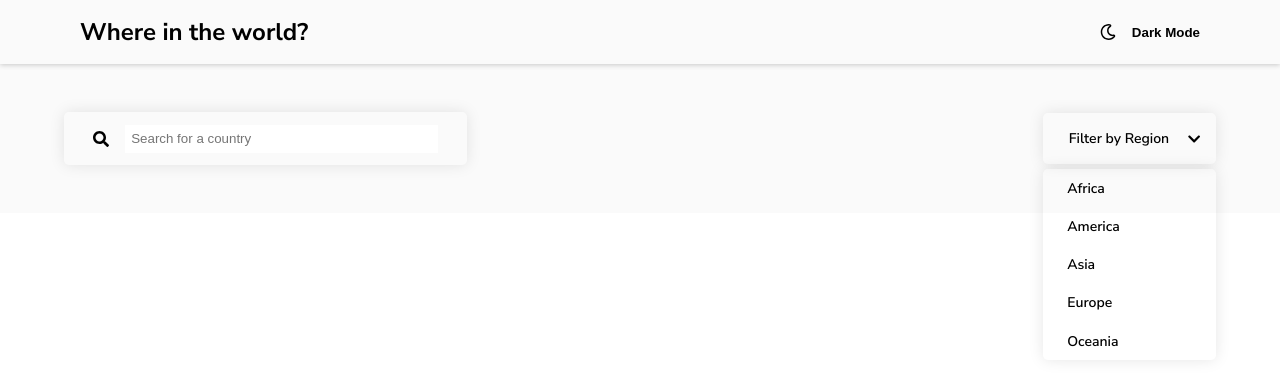
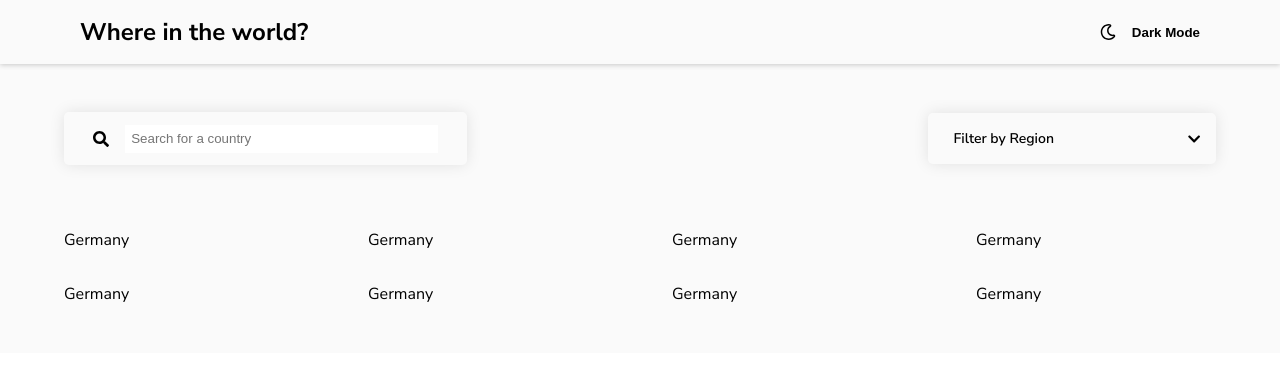
Before and after one commit to akaahl/countries-api, a React (Create React App) app: page / in a window 1280 px wide. Shown: the top 386 px of the page. Built offline with nearby package versions, Linux system fonts and the light colour scheme; no server answers.

Commit message:
Added Countries component

```diff
--- a/src/App.js
+++ b/src/App.js
@@ -1,13 +1,16 @@
+import { useState } from "react";
 import GlobalStyles from "./globalStyles";
 import Header from "./components/Header";
 import MainContent from "./components/MainContent";
+import Countries from "./components/Countries";
 
 function App() {
+  const [selected, setSelected] = useState("");
   return (
     <div className="App">
       <GlobalStyles />
       <Header />
-      <MainContent />
+      <MainContent selected={selected} setSelected={setSelected} />
     </div>
   );
 }
--- /dev/null
+++ b/src/components/Countries.js
@@ -0,0 +1,34 @@
+import styled from "styled-components";
+import { useEffect } from "react";
+
+const Countries = () => {
+  const apiUrl = "https://restcountries.eu/rest/v2/all";
+
+  useEffect(() => {
+    fetch(apiUrl)
+      .then((res) => res.json())
+      .then((data) => console.log(data));
+  }, []);
+  return (
+    <StyledContainer>
+      <p>Germany</p>
+      <p>Germany</p>
+      <p>Germany</p>
+      <p>Germany</p>
+      <p>Germany</p>
+      <p>Germany</p>
+      <p>Germany</p>
+      <p>Germany</p>
+    </StyledContainer>
+  );
+};
+
+const StyledContainer = styled.div`
+  width: 100%;
+  margin-top: 4rem;
+  display: grid;
+  grid-template-columns: repeat(4, 1fr);
+  grid-gap: 2rem 4rem;
+`;
+
+export default Countries;
--- a/src/components/MainContent.js
+++ b/src/components/MainContent.js
@@ -1,10 +1,24 @@
+import { useState } from "react";
 import styled from "styled-components";
 import { FontAwesomeIcon } from "@fortawesome/react-fontawesome";
 import { faSearch, faChevronDown } from "@fortawesome/free-solid-svg-icons";
+import Countries from "./Countries";
 
-const MainContent = () => {
+const MainContent = ({ selected, setSelected }) => {
+  const [isActive, setIsActive] = useState(false);
+
+  const selectOption = (e) => {
+    setSelected(e.target.textContent);
+  };
+
   return (
-    <StyledMain>
+    <StyledMain
+      onClick={(e) => {
+        if (!e.target.classList.contains("placeholder")) {
+          setIsActive(false);
+        }
+      }}
+    >
       <form className="searh-form">
         <div className="search-container">
           <FontAwesomeIcon icon={faSearch} />
@@ -12,19 +26,34 @@ const MainContent = () => {
         </div>
 
         <div className="custom-select-menu">
-          <div className="placeholder">
-            Filter by Region <FontAwesomeIcon icon={faChevronDown} />
+          <div className="placeholder" onClick={() => setIsActive(!isActive)}>
+            {!selected ? "Filter by Region" : selected}{" "}
+            <FontAwesomeIcon icon={faChevronDown} />
           </div>
 
-          <div className="options">
-            <div className="option">Africa</div>
-            <div className="option">America</div>
-            <div className="option">Asia</div>
-            <div className="option">Europe</div>
-            <div className="option">Oceania</div>
-          </div>
+          {isActive && (
+            <div className="options">
+              <div className="option" onClick={selectOption}>
+                Africa
+              </div>
+              <div className="option" onClick={selectOption}>
+                America
+              </div>
+              <div className="option" onClick={selectOption}>
+                Asia
+              </div>
+              <div className="option" onClick={selectOption}>
+                Europe
+              </div>
+              <div className="option" onClick={selectOption}>
+                Oceania
+              </div>
+            </div>
+          )}
         </div>
       </form>
+
+      <Countries />
     </StyledMain>
   );
 };
@@ -58,8 +87,8 @@ const StyledMain = styled.main`
     }
 
     .custom-select-menu {
-      padding: 1rem;
-      width: 15%;
+      /* padding: 1rem; */
+      width: 25%;
       border-radius: 5px;
       position: relative;
       box-shadow: 0 0 15px rgba(0, 0, 0, 0.1);
@@ -71,7 +100,7 @@ const StyledMain = styled.main`
         font-size: 14px;
         font-weight: 600;
         cursor: pointer;
-        padding-left: 0.6rem;
+        padding: 1rem 1rem 1rem 1.6rem;
       }
 
       .options {
@@ -88,6 +117,20 @@ const StyledMain = styled.main`
           cursor: pointer;
           font-size: 14px;
           font-weight: 600;
+
+          &:first-child {
+            border-top-left-radius: 5px;
+            border-top-right-radius: 5px;
+          }
+
+          &:last-child {
+            border-bottom-left-radius: 5px;
+            border-bottom-right-radius: 5px;
+          }
+          &:hover {
+            background: hsl(0, 0%, 52%);
+            color: white;
+          }
         }
       }
     }
```
